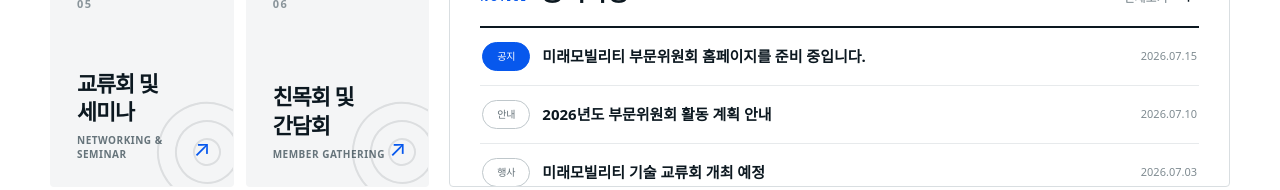
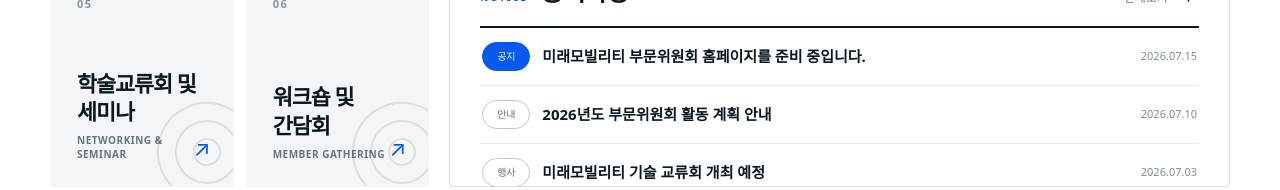
Before and after one commit to ksnve-future-mobility/homepage, a Next.js app: page / in a window 1280 px wide. Shown: the part 623-813 px from the top of the page. Built offline with nearby package versions, Linux system fonts and the light colour scheme; no server answers.

Commit message:
Update homepage and event pages

```diff
--- a/app/page.tsx
+++ b/app/page.tsx
@@ -5,8 +5,8 @@ const menus = [
   { title: "소위원회", english: "SUBCOMMITTEES", number: "03" },
   { title: "공지사항", english: "NOTICE", number: "02", href: "/notices" },
   { title: "학술대회", english: "ACADEMIC EVENTS", number: "04", href: "/events" },
-  { title: "교류회 및 세미나", english: "NETWORKING & SEMINAR", number: "05" },
-  { title: "친목회 및 간담회", english: "MEMBER GATHERING", number: "06" },
+  { title: "학술교류회 및 세미나", english: "NETWORKING & SEMINAR", number: "05" },
+  { title: "워크숍 및 간담회", english: "MEMBER GATHERING", number: "06" },
 ];
 
 export default async function Home() {
```
